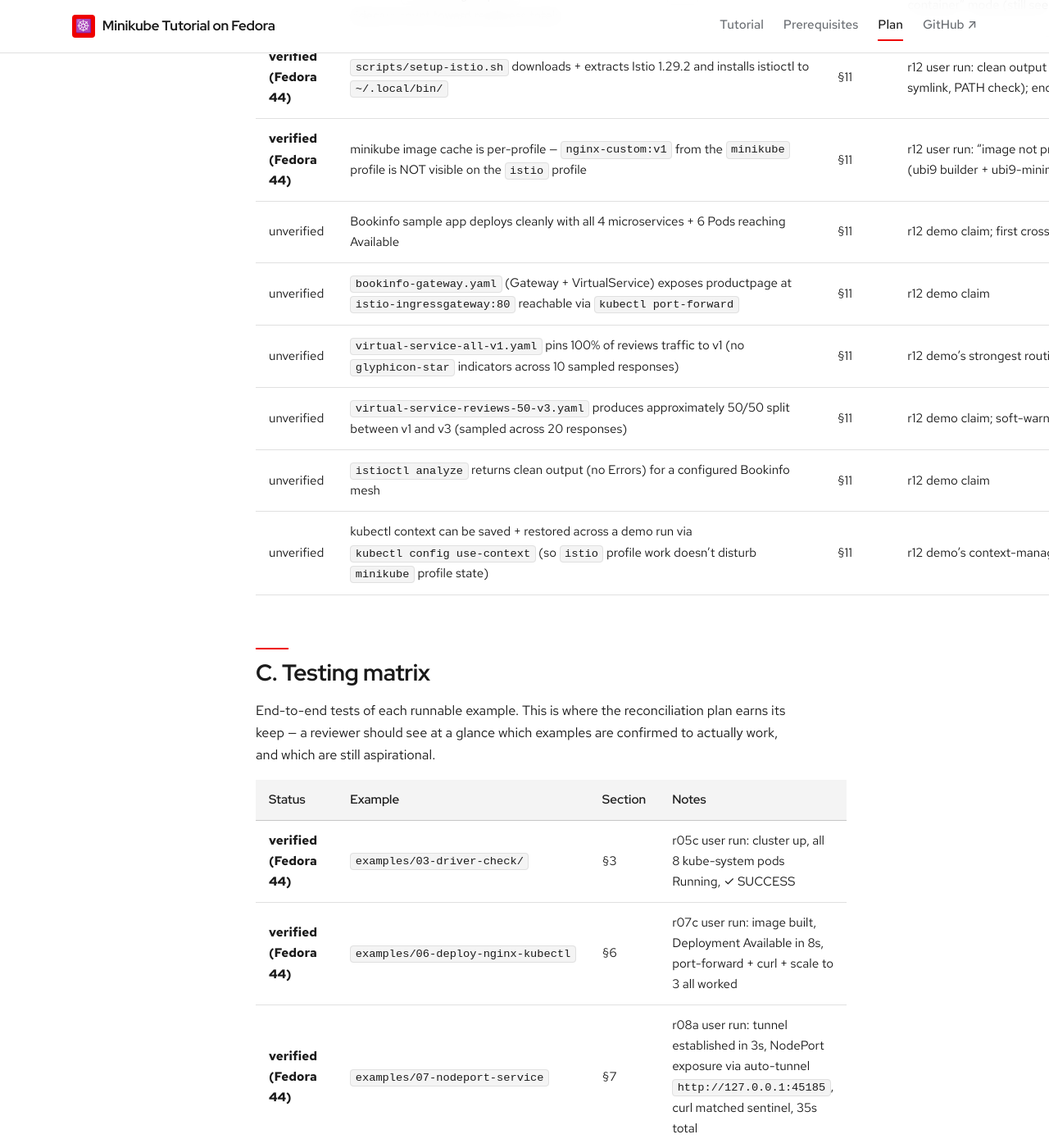
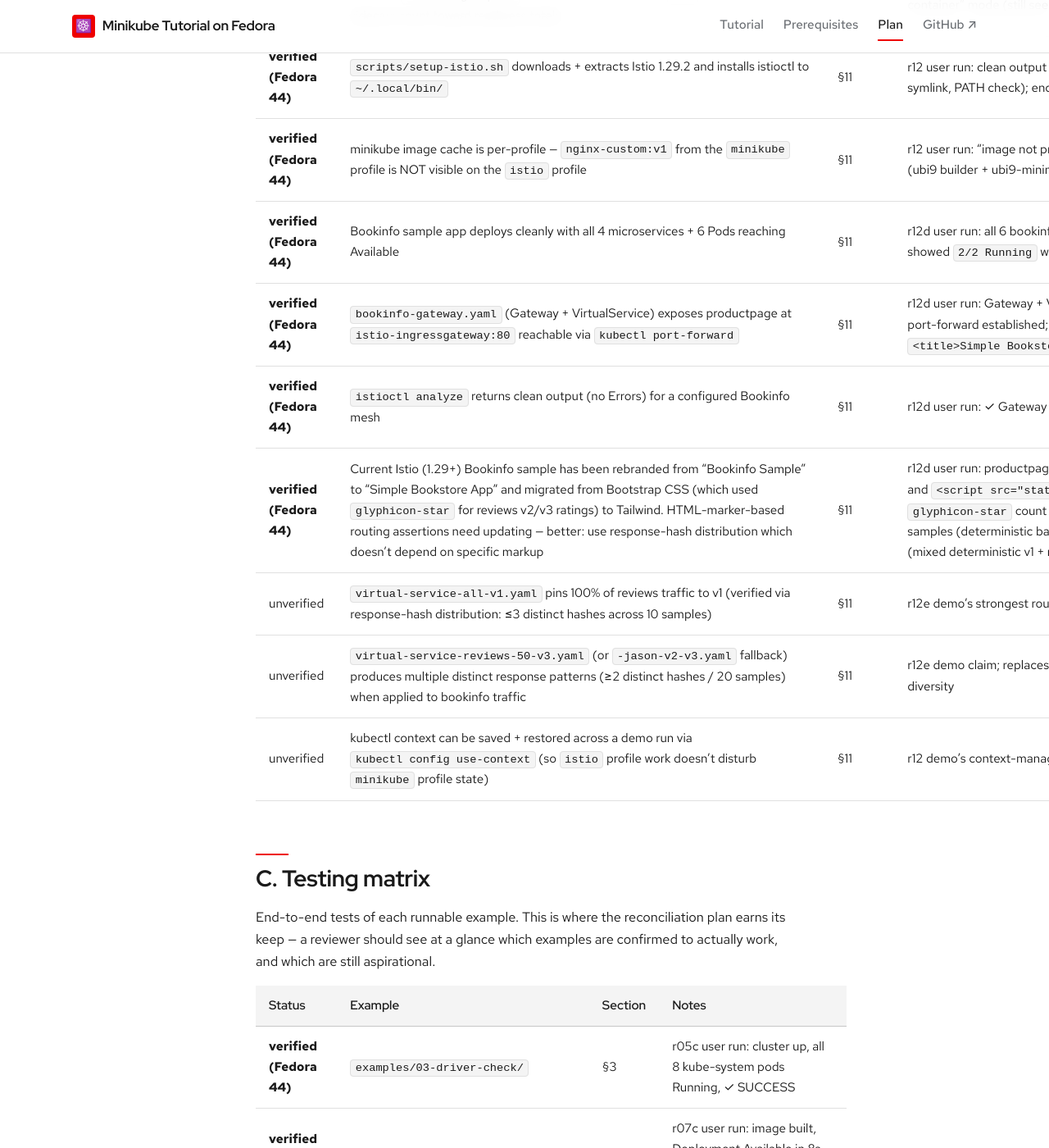
Before and after one commit to patterncatalyst/minikube-on-fedora, a Jekyll site: the page built from _plans/reconciliation-plan.md, in a window 1280 px wide and 1400 px high, scrolled down 9617 px. Shown: the whole window at 82% size. Built offline with Jekyll 4.4.1, drawn with Linux system fonts in a browser that asks for light colours; some web fonts are replaced; some of the changed text lies outside the part shown.

Commit message:
fix(§11): accept current Bookinfo title + use response-hash routing checks (Tailwind migration)

```diff
--- a/_plans/reconciliation-plan.md
+++ b/_plans/reconciliation-plan.md
@@ -138,11 +138,12 @@
 | **verified (Fedora 44)** | Istio 1.29+ on Kubernetes 1.28+ injects `istio-proxy` as a **native sidecar** ([KEP-753](https://kep.dev/sig-node/753)) — an init container with `restartPolicy: Always`, not as a main container. JSONPath checks against `.status.containerStatuses[]` or `.spec.containers[]` will MISS it; need to also check `.status.initContainerStatuses[]` / `.spec.initContainers[]`. Human-readable `kubectl get pods` READY column still shows `2/2` because native sidecars count toward readiness totals | §11 | r12c user run: Pod's `sidecar.istio.io/status` annotation showed `"initContainers":["istio-init","istio-proxy"]`, `"containers":null` — istiod's own injection-status report confirmed istio-proxy went into initContainers. r12d demo's check now reads both `.spec.containers[*].name` and `.spec.initContainers[*].name` so it works for both native-sidecar mode (current default in K8s 1.28+) and the older "main container" mode (still seen on K8s ≤1.27) |
 | **verified (Fedora 44)** | `scripts/setup-istio.sh` downloads + extracts Istio 1.29.2 and installs istioctl to `~/.local/bin/` | §11 | r12 user run: clean output through all 5 steps (directories, download via istio.io, istioctl install, symlink, PATH check); ended with `client version: 1.29.2` |
 | **verified (Fedora 44)** | minikube image cache is per-profile — `nginx-custom:v1` from the `minikube` profile is NOT visible on the `istio` profile | §11 | r12 user run: "image not present on istio; building from §6's Containerfile" → multi-stage build (ubi9 builder + ubi9-minimal runtime) completed in ~10s; image then available on istio profile |
-| unverified              | Bookinfo sample app deploys cleanly with all 4 microservices + 6 Pods reaching Available | §11 | r12 demo claim; first cross-profile use of upstream Istio sample images |
-| unverified              | `bookinfo-gateway.yaml` (Gateway + VirtualService) exposes productpage at `istio-ingressgateway:80` reachable via `kubectl port-forward` | §11 | r12 demo claim |
-| unverified              | `virtual-service-all-v1.yaml` pins 100% of reviews traffic to v1 (no `glyphicon-star` indicators across 10 sampled responses) | §11 | r12 demo's strongest routing assertion |
-| unverified              | `virtual-service-reviews-50-v3.yaml` produces approximately 50/50 split between v1 and v3 (sampled across 20 responses) | §11 | r12 demo claim; soft-warning on out-of-range counts since 20 samples have variance |
-| unverified              | `istioctl analyze` returns clean output (no Errors) for a configured Bookinfo mesh | §11 | r12 demo claim |
+| **verified (Fedora 44)** | Bookinfo sample app deploys cleanly with all 4 microservices + 6 Pods reaching Available | §11 | r12d user run: all 6 bookinfo Pods (details-v1, productpage-v1, ratings-v1, reviews-v1/v2/v3) showed `2/2 Running` within ~21s of deploy; native sidecars on every Pod |
+| **verified (Fedora 44)** | `bookinfo-gateway.yaml` (Gateway + VirtualService) exposes productpage at `istio-ingressgateway:80` reachable via `kubectl port-forward` | §11 | r12d user run: Gateway + VirtualService applied cleanly; `istioctl analyze` returned clean; port-forward established; productpage responded with HTML containing `<title>Simple Bookstore App</title>` |
+| **verified (Fedora 44)** | `istioctl analyze` returns clean output (no Errors) for a configured Bookinfo mesh | §11 | r12d user run: ✓ Gateway + VirtualService applied; istioctl analyze clean |
+| **verified (Fedora 44)** | Current Istio (1.29+) Bookinfo sample has been rebranded from "Bookinfo Sample" to "Simple Bookstore App" and migrated from Bootstrap CSS (which used `glyphicon-star` for reviews v2/v3 ratings) to Tailwind. HTML-marker-based routing assertions need updating — better: use response-hash distribution which doesn't depend on specific markup | §11 | r12d user run: productpage response started `<title>Simple Bookstore App</title>` and `<script src="static/tailwind/tailwind.css">`. r12e demo replaces `glyphicon-star` count with hash-based check: v1-pin expects ≤3 distinct hashes / 10 samples (deterministic backend), 50/50 split expects ≥2 distinct patterns / 20 samples (mixed deterministic v1 + random-rating v3) |
+| unverified              | `virtual-service-all-v1.yaml` pins 100% of reviews traffic to v1 (verified via response-hash distribution: ≤3 distinct hashes across 10 samples) | §11 | r12e demo's strongest routing assertion; promote when full demo passes |
+| unverified              | `virtual-service-reviews-50-v3.yaml` (or `-jason-v2-v3.yaml` fallback) produces multiple distinct response patterns (≥2 distinct hashes / 20 samples) when applied to bookinfo traffic | §11 | r12e demo claim; replaces the brittle `glyphicon-star` count with markup-agnostic hash diversity |
 | unverified              | kubectl context can be saved + restored across a demo run via `kubectl config use-context` (so `istio` profile work doesn't disturb `minikube` profile state) | §11 | r12 demo's context-management pattern; the trap restores on every exit |
 
 ## C. Testing matrix
@@ -585,15 +586,43 @@
      This is a genuinely useful piece of Istio knowledge worth
      keeping in the plan: anyone scripting against post-1.29
      Istio needs to know
+- **r12e** (2026-05-17, Bookinfo UI rebrand + hash-based routing
+  checks) — r12d user run nearly hit `✓ SUCCESS`: pre-flights all
+  passed, nginx-with-sidecar deployed cleanly, Bookinfo's 4
+  microservices all came up `2/2 Running`, Gateway + VirtualService
+  applied, `istioctl analyze` clean, port-forward reachable.
+  Failure at the productpage marker check: the response *was*
+  Bookinfo (`<title>Simple Bookstore App</title>` and
+  `static/tailwind/tailwind.css`), but the demo was looking for
+  "Bookinfo Sample" — the older title. Bookinfo has been rebranded
+  in current Istio releases and migrated from Bootstrap to
+  Tailwind, which also breaks the downstream `glyphicon-star`
+  routing assertions (that class doesn't exist in Tailwind
+  Bookinfo). r12e fixes:
+  1. Productpage marker check accepts both "Simple Bookstore"
+     (current) and "Bookinfo Sample" (legacy)
+  2. **Routing assertions switched to response-hash distribution**
+     — v1-pinning expects ≤3 distinct hashes across 10 samples
+     (deterministic v1 backend produces near-identical responses);
+     50/50 split expects ≥2 distinct hashes across 20 samples
+     (v1 deterministic + v3 random rating counts → mixed
+     patterns). The hash approach is markup-agnostic and survives
+     future Bookinfo UI redesigns
+  3. 8s sleeps (up from 5s) after applying each rule for
+     propagation
+  4. 4 §11 Section B rows promoted to verified from the r12d
+     user run (Bookinfo deploys with sidecars, Gateway exposure
+     works, istioctl analyze clean, the UI rebrand finding gets
+     its own row). The two routing assertions stay unverified
+     pending the r12e re-run
 
 **Open, priority-ordered:**
 
-1. Re-run `examples/11-istio/demo.sh` after applying r12d. The
-   Pod-injection check now uses the right jsonpath; should pass
-   instantly (no retry needed). On `✓ SUCCESS`, the remaining 5
-   §11 rows promote (bookinfo deploy, gateway exposure, the two
-   routing assertions, analyze) plus Section C
-   `examples/11-istio/`
+1. Re-run `examples/11-istio/demo.sh` after applying r12e. Expect
+   `✓ SUCCESS` — the cluster state is good, the only remaining
+   gates are the productpage title and the two routing
+   distributions. On success: 2 more §11 rows promote (the two
+   routing assertions) plus Section C `examples/11-istio/`
 2. Optional: install the observability addons (`kubectl apply -f
    ~/.local/share/istio-current/samples/addons/`) and explore via
    `istioctl dashboard kiali`. Not a verification gate
```
Also changed, not shown: 1 other file.
